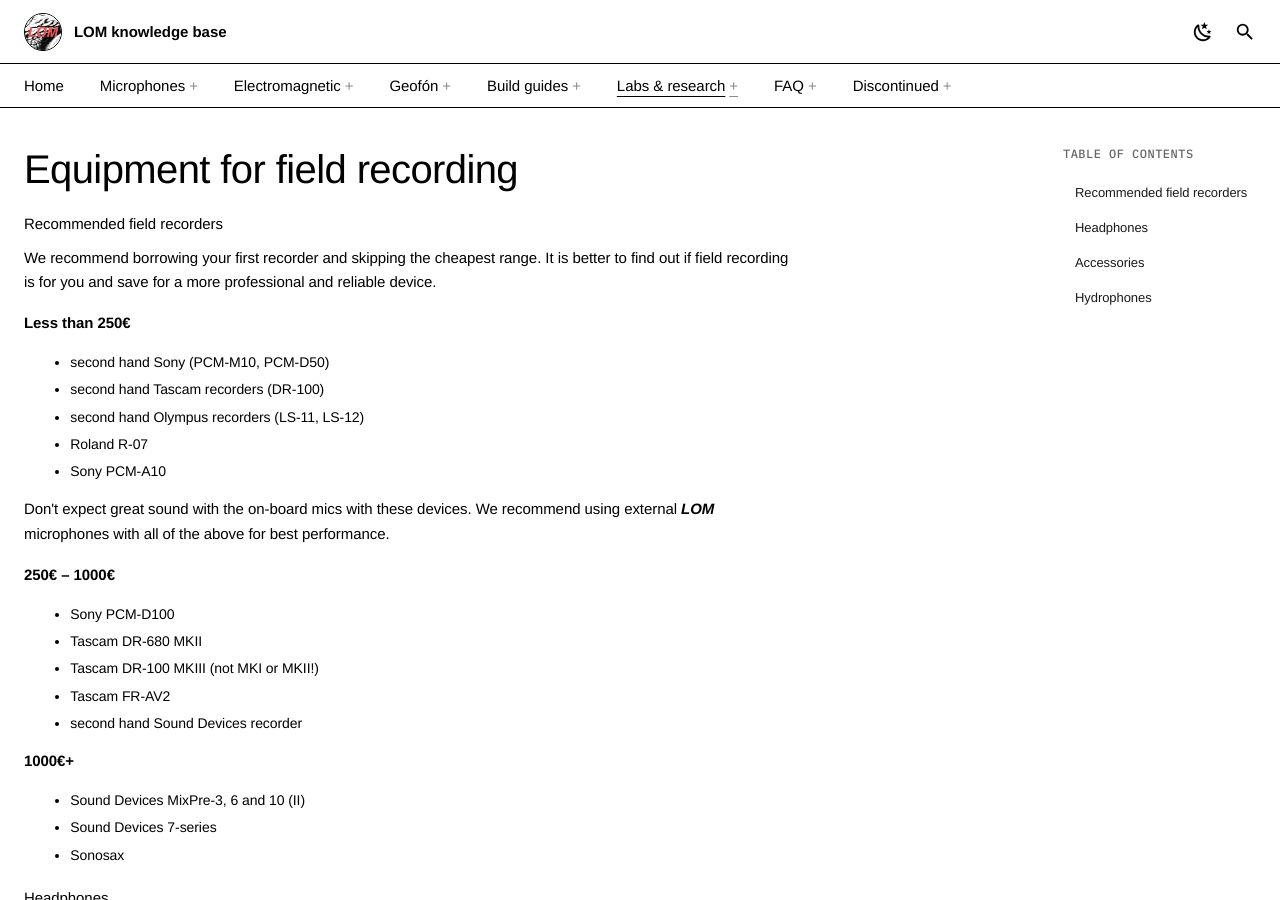
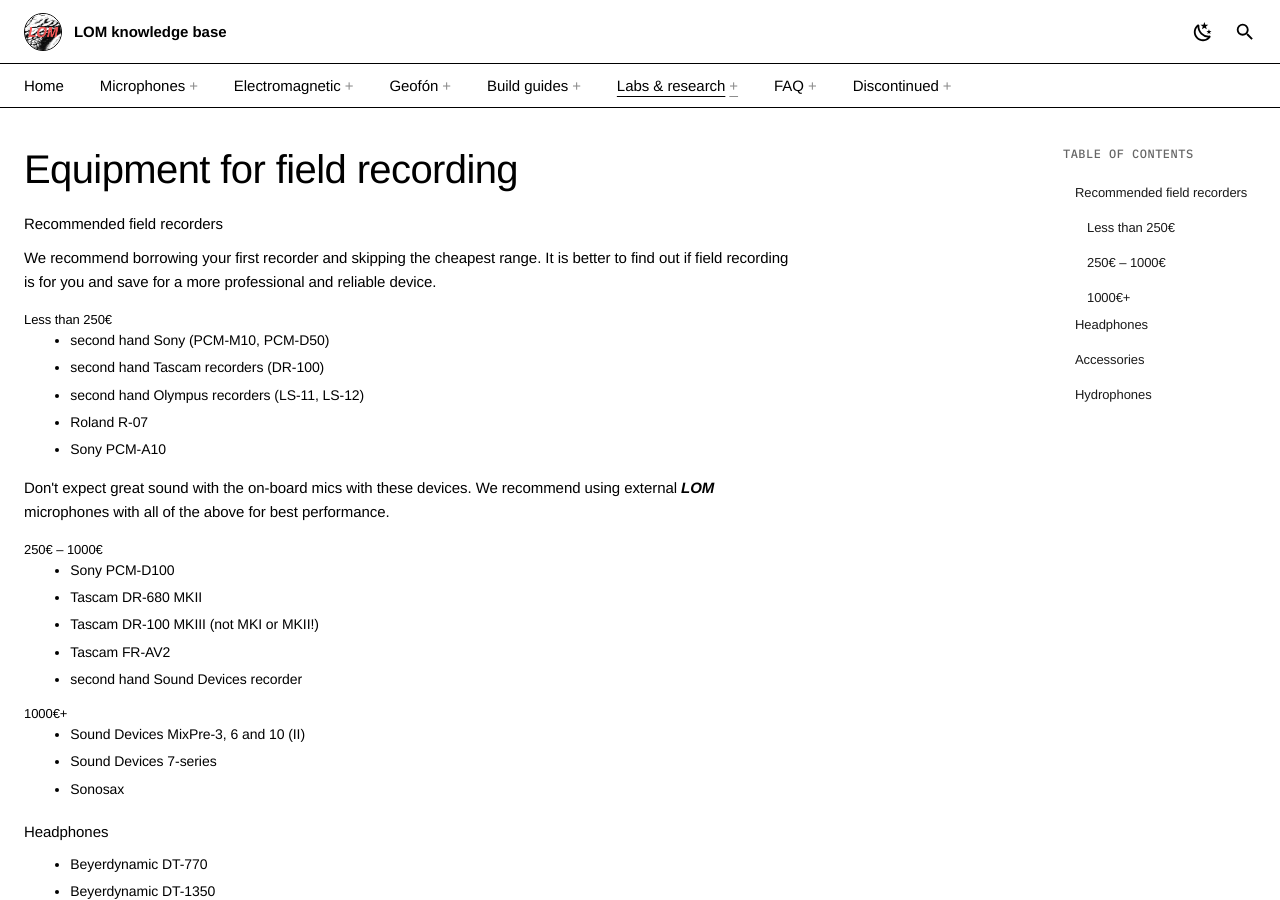
Before and after one commit to LOM-instruments/knowledge-base, an MkDocs documentation site: the page built from docs/tips/equipment.md, in a window 1280 px wide and 900 px high. Built offline with MkDocs 1.6.1 and Material for MkDocs 9.7.7, drawn with Linux system fonts in a browser that asks for light colours.

Commit message:
Equipment updates

```diff
--- a/docs/tips/equipment.md
+++ b/docs/tips/equipment.md
@@ -2,7 +2,7 @@
 ### Recommended field recorders
 We recommend borrowing your first recorder and skipping the cheapest range. It is better to find out if field recording is for you and save for a more professional and reliable device.
 
-**Less than 250€**
+#### Less than 250€
 
 * second hand Sony (PCM-M10, PCM-D50)
 * second hand Tascam recorders (DR-100)
@@ -12,7 +12,7 @@
 
 Don't expect great sound with the on-board mics with these devices. We recommend using external ***LOM*** microphones with all of the above for best performance.
 
-**250€ – 1000€**
+#### 250€ – 1000€
 
 * Sony PCM-D100
 * Tascam DR-680 MKII
@@ -20,20 +20,24 @@
 * Tascam FR-AV2
 * second hand Sound Devices recorder
 
-**1000€+**
+#### 1000€+
 
 * Sound Devices MixPre-3, 6 and 10 (II)
 * Sound Devices 7-series
 * Sonosax
+
 ### Headphones
+
 * Beyerdynamic DT-770
 * Beyerdynamic DT-1350
 * Etymotic ER4SR
+
 ### Accessories
 * Radius mounts and windshields
 * Bubblebee windprotection
 * K&M 23550 Microphone Stereo Bar
 * K&M 236 4 Microphone bar
+
 ### Hydrophones
 * Aquarian H2a-XLR
 * Ambient ASF-1 MK2
```
